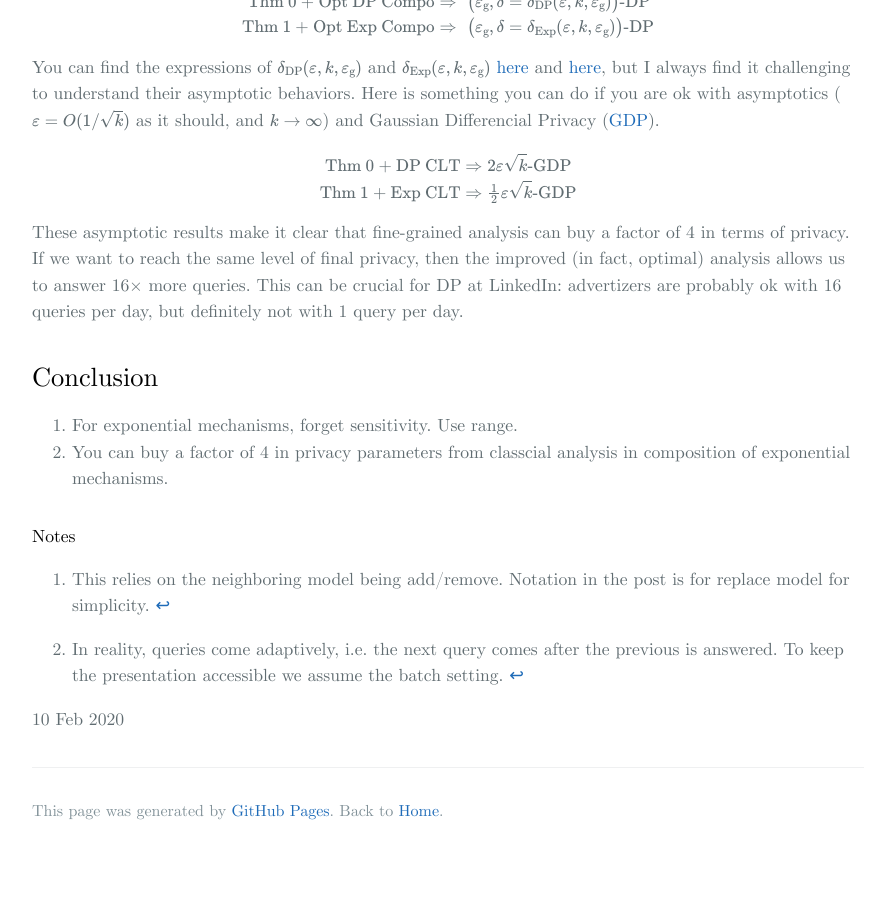
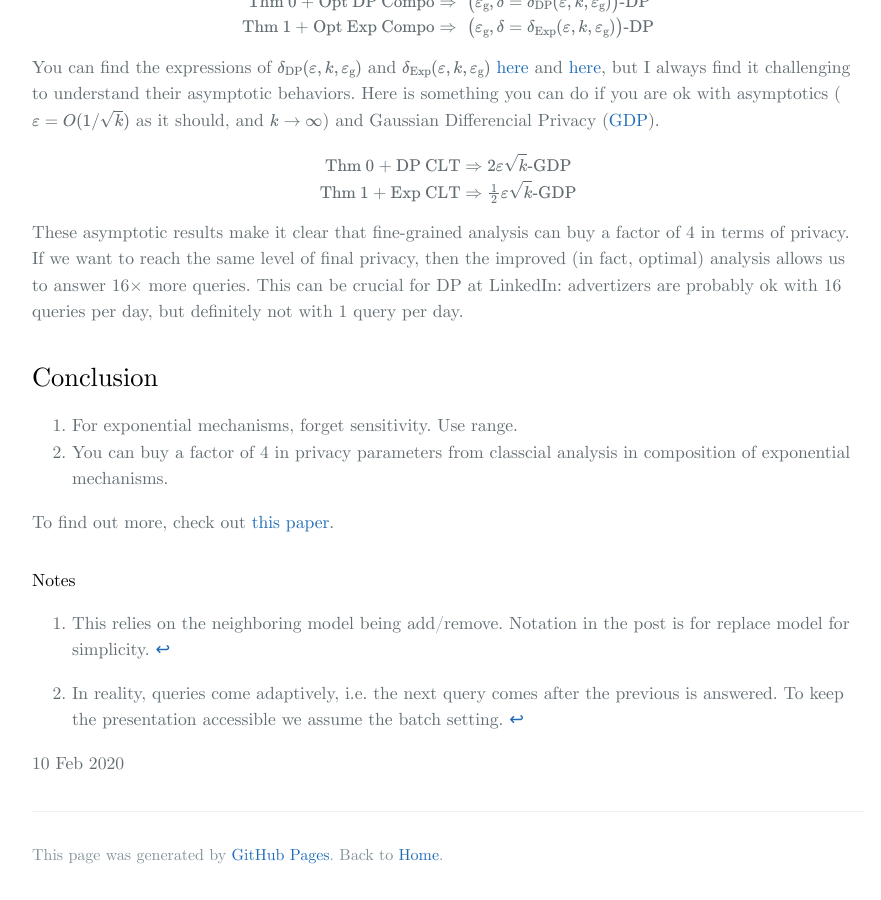
Before and after one commit to dongjs/dongjs.github.io, a Jekyll site: the page built from _posts/2020-2-10-ExpMech.md, in a window 1280 px wide and 900 px high, scrolled down 2132 px. Shown: the whole window, without its empty margins (192-1073 px from the left). Built offline with Jekyll 4.4.1, drawn with Linux system fonts in a browser that asks for light colours; some web fonts are replaced; our own code applies the rules of GitHub Pages for plain Markdown files; formulas are drawn with MathJax 3; comment, search, counter and statistics services are not loaded; the repository's description, which GitHub fills in, is left out; before the commit the page ends 2988 px from its top, so only the background shows below that.

Commit message:
polish ExpMech

```diff
--- a/_posts/2020-2-10-ExpMech.md
+++ b/_posts/2020-2-10-ExpMech.md
@@ -86,6 +86,8 @@ These asymptotic results make it clear that fine-grained analysis can buy a fact
 1. For exponential mechanisms, forget sensitivity. Use range.
 2. You can buy a factor of 4 in privacy parameters from classcial analysis in composition of exponential mechanisms.
 
+To find out more, check out [this paper](https://arxiv.org/abs/1909.13830).
+
 #### Notes
 
 <!-- ## {Exponential Mechanisms} -->
```
